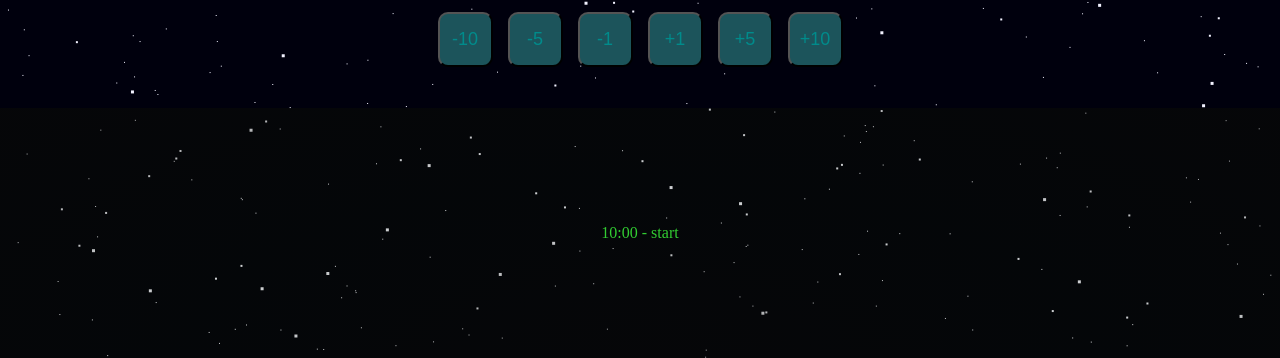
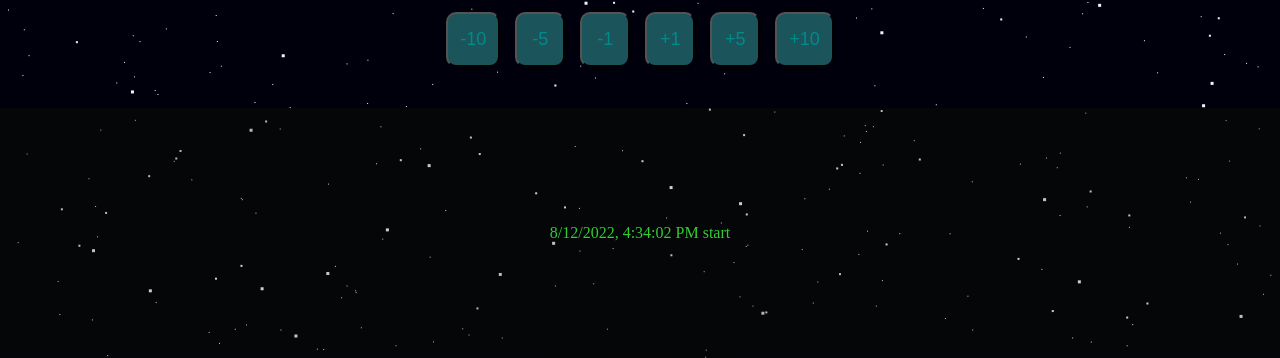
Before and after one commit to irreligious86/Kitchen-timer, a plain HTML site: page index.html in a window 1280 px wide. Both pictures are taken after a click on the button "Start". Shown: the part 442-800 px from the top of the page. Drawn offline with Linux system fonts and the light colour scheme.

Commit message:
fix set buttons & report format

```diff
--- a/script.js
+++ b/script.js
@@ -18,41 +18,31 @@ let currentScore = 600;
 const render = score => {
     minutesCount = (Math.trunc(score  / 60)).toString() || '00';
     secondsCount = (Math.trunc(score - minutesCount * 60)).toString() || '00';
-
+    minutes.textContent = minutesCount.length < 2 ? '0' + minutesCount : minutesCount;
     seconds.textContent = secondsCount.length < 2 ? '0' + secondsCount : secondsCount;
-    minutes.textContent = minutesCount.length < 2 ? '0' + minutesCount : minutesCount;
-
-    if (score === 1) {
-        sound.play();
-    }
+    if (score === 1) { sound.play() }
 };
 
 render(currentScore);
 
 const runtimeStepEngine = () => {
-    if (currentScore > 0) {
-        render(--currentScore);
-    }
+    if (currentScore > 0) { render(--currentScore) }
     if (currentScore === 0) {
         currentScore = 600;
         render(--currentScore);
     }
 };
 
-const writeReport = (minutes, seconds, message) => {
-    scoreWrapper.innerText += `${
-        minutes.length < 2 ?  '0' + minutes : minutes}:${
-        seconds.length < 2 ?  '0' + seconds : seconds} - ${message} \n`;
+const writeReport = (message) => {
+    scoreWrapper.innerText += `${new Date().toLocaleString()} ${message} \n`;
 }
 
 const startBtnHandler = () => {
-    if (currentScore === 0) {
-        currentScore = 600;
-    };
+    if (currentScore === 0) { currentScore = 600 }
     timerId = setInterval(runtimeStepEngine, 1000);
     startBtn.classList.add('controls-btn-active');
     pauseBtn.classList.remove('controls-btn-active');
-    writeReport(minutesCount, secondsCount, 'start');
+    writeReport(' start');
 };
 
 const pauseBtnHandler = () => {
@@ -60,7 +50,7 @@ const pauseBtnHandler = () => {
     startBtn.addEventListener('click', startBtnHandler, {once: true});
     startBtn.classList.remove('controls-btn-active');
     pauseBtn.classList.add('controls-btn-active');
-    writeReport(minutesCount, secondsCount, 'pause');
+    writeReport(' pause');
 };
 
 const stopBtnHandler = () => {
@@ -70,12 +60,12 @@ const stopBtnHandler = () => {
     startBtn.addEventListener('click', startBtnHandler, {once: true});
     startBtn.classList.remove('controls-btn-active');
     pauseBtn.classList.remove('controls-btn-active');
-    writeReport(minutesCount, secondsCount, 'stop');
+    writeReport(' stop');
 };
 
 const setArrayHandler = e => {
     currentScore += 60 * e.target.innerText;
-    writeReport(minutesCount, secondsCount, `${e.target.innerText} minutes`);
+    writeReport(`${e.target.innerText} minutes`);
     render(currentScore);
 }
 
--- a/style.css
+++ b/style.css
@@ -112,7 +112,6 @@ body {
 .controls-btn {
     background-color: #19193b;
     color: darkcyan;
-    /*border: 1px solid darkcyan;*/
     cursor: pointer;
     font-size: large;
     border-radius: 10px;
@@ -124,8 +123,8 @@ body {
 
 .controls-btn.set-btn {
     background-color: #1c545b;
-    padding: 15px 5px;
-    min-width: 55px;
+    padding: 15px 12px;
+    min-width: 50px;
 }
 
 .controls-btn:hover {
```
